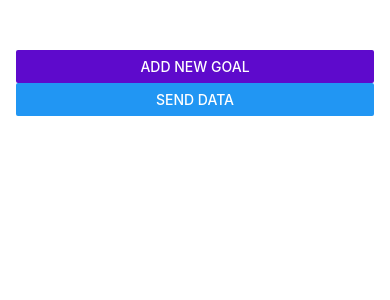
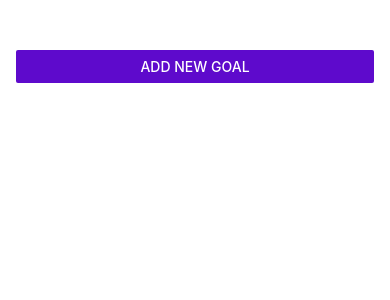
Before and after one commit to abhiparate14/Notes-App-in-React-Native, a React Native app: screen / in a window 390 px wide. Shown: the top 300 px of the page. Built offline with nearby package versions, Linux system fonts and the light colour scheme.

Commit message:
update on firebase

```diff
--- a/App.js
+++ b/App.js
@@ -2,10 +2,13 @@ import { StatusBar } from 'expo-status-bar';
 import { Component, useState } from 'react';
 import { StyleSheet, View, Button, FlatList} from 'react-native';
 import { initializeApp } from 'firebase/app';
-import { getFirestore, setDoc, getDocs, doc } from 'firebase/firestore';
+import { getFirestore, setDoc, doc, getDoc} from 'firebase/firestore';
+
+
 
 import GoalItem from './components/GoalItem';
 import GoalInput from './components/GoalInput';
+import { object } from 'prop-types';
 
 export default function App() {
 
@@ -25,15 +28,22 @@ export default function App() {
 
   const app = initializeApp(firebaseConfig);
 
-    const sendData = async () => {
+    async function sendData(dataforfirebase) {
 
       const firebase= getFirestore(app);
+      const nowId = Math.random().toString();
 
-      await setDoc(doc(firebase, "users", "user_id"), {
-        first: "Abhi",
-        last: "Parate",
-        born: 2002
+      await setDoc(doc(firebase, "data", nowId), {
+        // first: "Abhi",
+        // last: "Parate",
+        // born: 2002,
+        id: Math.random().toString(),
+        actualData: dataforfirebase,
+
       });
+      const data = await
+      // const myData =  await getDoc(doc(firebase, "data", {nowId}));
+      console.log(data);
     }
 
 
@@ -73,10 +83,9 @@ export default function App() {
         title='Add New Goal'
         onPress={startAddGoalHandler}
         color="#5e0acc"
-        // onPress={sendData}
       />
-      <Button onPress={sendData} title='Send Data'/>
-      <GoalInput visible={modelIsVisible} onAddGoal={addGoalHandler} onCancel={endAddGoalHandler}/>
+      {/* <Button onPress={sendData} title='Send Data'/> */}
+      <GoalInput visible={modelIsVisible} onAddGoal={addGoalHandler} onCancel={endAddGoalHandler} onFirebase={sendData}/>
       <View style={styles.goalsContainer}>
         <FlatList data={courseGoals}
         renderItem={(itemData) => {
--- a/components/GoalInput.js
+++ b/components/GoalInput.js
@@ -13,6 +13,7 @@ function GoalInput(props) {
 
     function addGoalHandler() {
         props.onAddGoal(enteredGoalText);
+        props.onFirebase(enteredGoalText);
         setEnteredGoalText('');
     };
 
--- a/package.json
+++ b/package.json
@@ -9,8 +9,8 @@
     "web": "expo start --web"
   },
   "dependencies": {
-    "@react-native-firebase/app": "^18.0.0",
-    "expo": "~48.0.18",
+    "@react-native-firebase/app": "^17.4.2",
+    "expo": "^46.0.21",
     "expo-dev-client": "~2.2.1",
     "expo-status-bar": "~1.4.4",
     "firebase": "^9.22.2",
```
Also changed, not shown: 1 other file (tests, documents, lock files or other folders).
